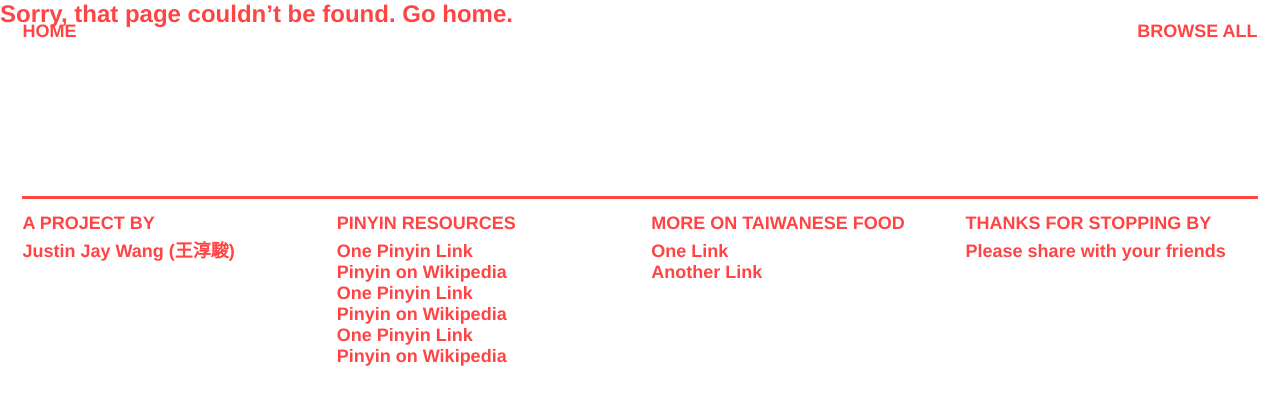
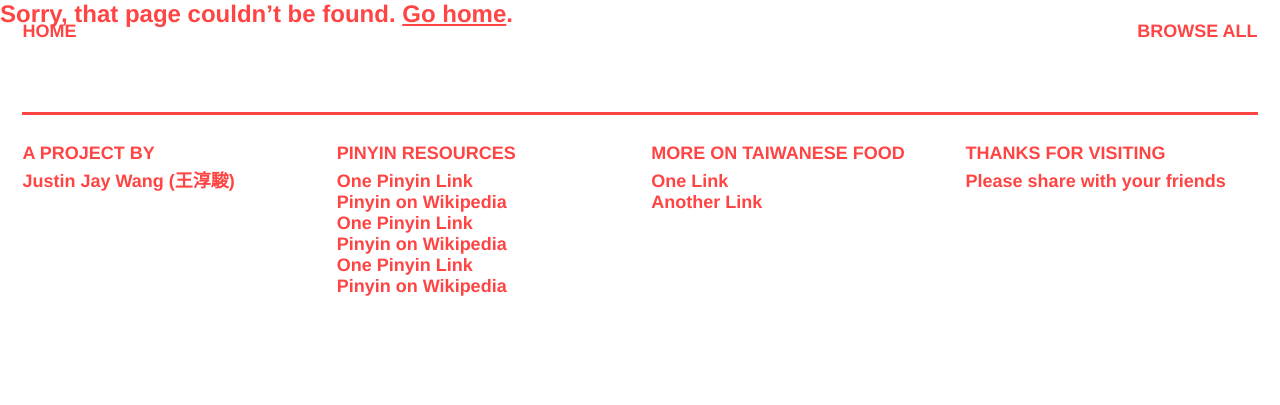
Before and after one commit to justinjaywang/taiwanese-foods, a Jekyll site: the page built from 404.html, in a window 1280 px wide. Shown: the top 405 px of the page. Built offline with Jekyll 4.4.1, drawn with Linux system fonts in a browser that asks for light colours.

Commit message:
add underline styles, vertical spacing adjustments

```diff
--- a/_includes/food-post.html
+++ b/_includes/food-post.html
@@ -3,6 +3,7 @@
   <div class="food-post__banner" style="background-image: url('/uploads/{{ letter }}.png')"></div>
 
   <div class="container container--narrow">
+
     <header class="food-post__header">
       <div class="food-post__header__letter">
         {% include letters/{{ letter }}.svg %}
@@ -24,12 +25,12 @@
         {% for resource in food.resources %}
           {% assign pretty_link = resource.link | split: '://' | last | split: '/' | first | remove: 'www.' %}
           <a href="{{ resource.link }}" target="_blank" class="food-post__link">
-            <h4>{{ resource.text }}</h4>
+            <h4 class="food-post__link__title">{{ resource.text }}</h4>
             <small class="block">{{ pretty_link }}</small>
           </a>
         {% endfor %}
       </footer>
     {% endif %}
-    </div>
+
   </div>
 </div>
--- a/_includes/footer.html
+++ b/_includes/footer.html
@@ -24,7 +24,7 @@
       </ul>
     </div>
     <div class="footer__section col col-3 xs-col-12">
-      <h5 class="footer__section__title">Thanks for stopping by</h5>
+      <h5 class="footer__section__title">Thanks for visiting</h5>
       <div class="small">
         Please share with your friends
       </div>
--- a/assets/styles/_helpers.scss
+++ b/assets/styles/_helpers.scss
@@ -1,6 +1,18 @@
 .uppercase,
 %uppercase {
   text-transform: uppercase;
+}
+
+.underline,
+%underline {
+  &:hover {
+    text-decoration: underline;
+  }
+}
+
+.underlined,
+%underlined {
+  text-decoration: underline;
 }
 
 .block {
--- a/assets/styles/_rte.scss
+++ b/assets/styles/_rte.scss
@@ -11,4 +11,7 @@
   p {
     margin-bottom: $v;
   }
+  a {
+    @extend %underlined;
+  }
 }
--- a/assets/styles/_templates.scss
+++ b/assets/styles/_templates.scss
@@ -7,6 +7,11 @@
   top: 0;
   left: 0;
   right: 0;
+  z-index: 1;
+}
+
+.header a {
+  @extend %underline;
 }
 
 .header__items {
@@ -16,11 +21,16 @@
 
 .footer {
   max-width: 1280px;
-  margin-top: $v*6;
+  margin-top: $v*3;
   padding-bottom: $v*3;
 }
 
+.footer a {
+  @extend %underline;
+}
+
 .footer__section {
+  margin-top: $v*0.5;
   margin-bottom: $v;
 }
 
@@ -33,14 +43,21 @@
 }
 
 .main--homepage__header {
-  margin-top: $v*6;
-  margin-bottom: $v*4.5;
+  margin-top: $v*7;
+  margin-bottom: $v*5;
+  @media (max-width: $bp-sm-md) {
+    margin-top: $v*6;
+  }
 }
 
 .main--homepage__header__title {
   max-width: 42em;
   text-align: center;
-  margin-bottom: $v*4.5;
+  margin-bottom: $v*5;
+}
+
+.food-posts {
+  margin-bottom: $v*9;
 }
 
 .food-post__banner {
@@ -70,7 +87,7 @@
 }
 
 .food-post__footer {
-  margin-bottom: $v*4.5;
+  margin-bottom: $v*5;
 }
 
 .food-post__title {
@@ -97,6 +114,12 @@
   margin-bottom: $v*0.75;
   &:first-of-type {
     margin-top: $v*0.75;
+  }
+}
+
+.food-post__link:hover {
+  .food-post__link__title {
+    text-decoration: underline;
   }
 }
 
```
Also changed, not shown: README.md.
